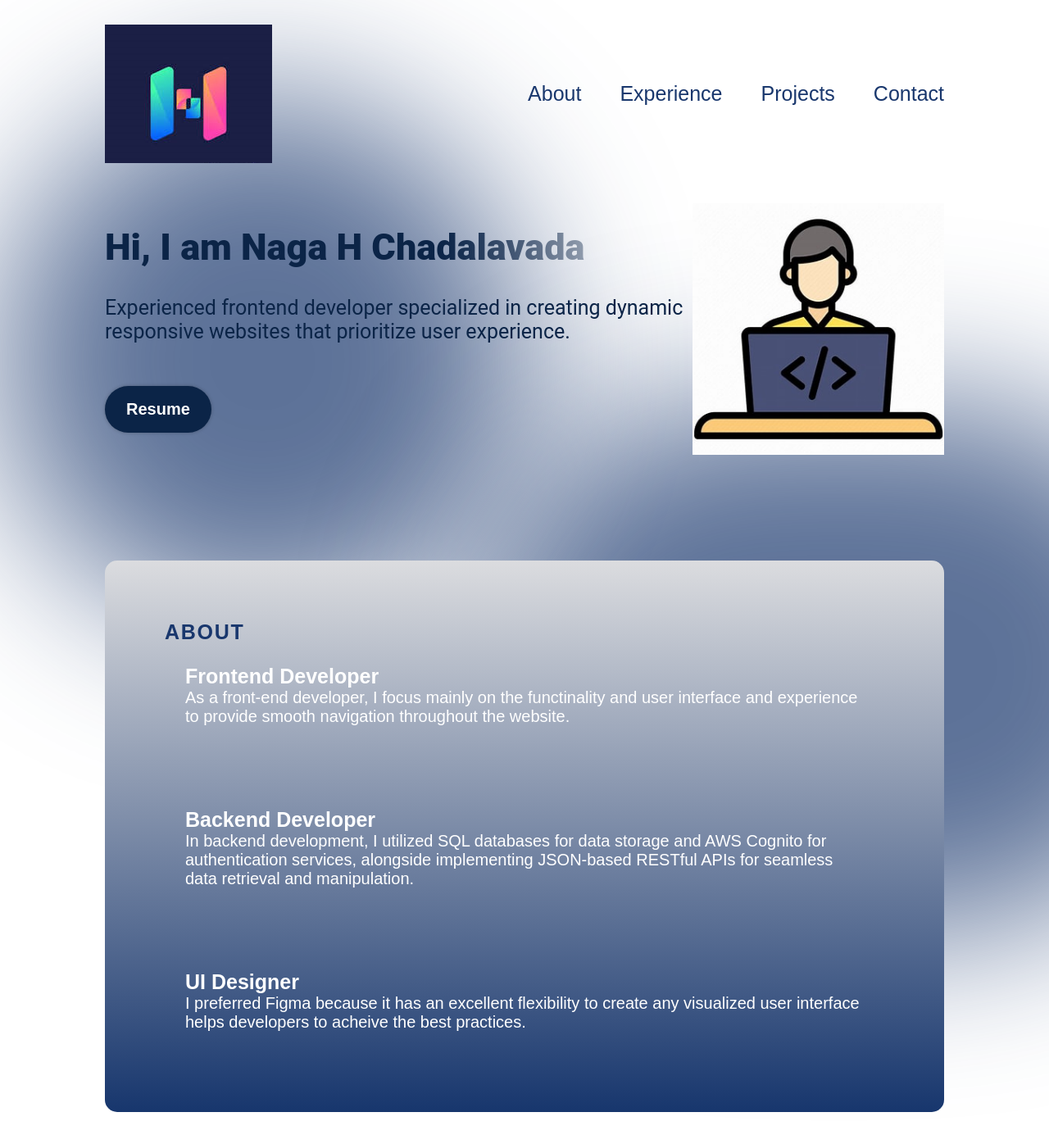
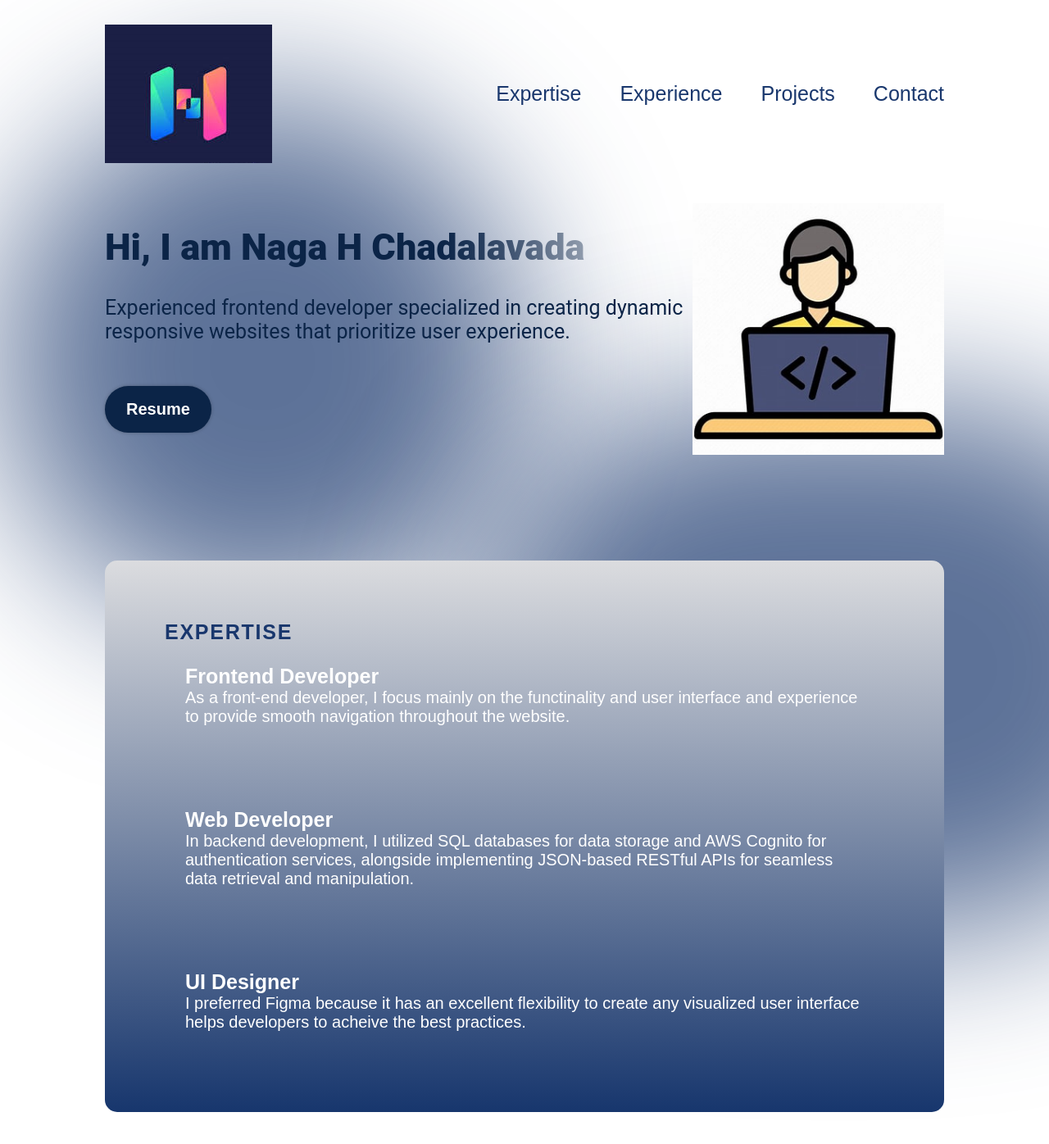
Before and after one commit to Hanu3536/MyPortfolio, a React (Vite) app: page / in a window 1280 px wide. Shown: the top 1396 px of the page at 82% size. Built offline with nearby package versions, Linux system fonts and the light colour scheme.

Commit message:
Navbar changes

```diff
--- a/src/components/About/About.jsx
+++ b/src/components/About/About.jsx
@@ -6,7 +6,7 @@ import { getImageUrl } from "../../utils";
 export const About = () => {
   return (
     <section className={styles.container} id="about">
-      <h2 className={styles.title}>About</h2>
+      <h2 className={styles.title}>Expertise</h2>
       <div className={styles.content}>
         <ul className={styles.aboutItems}>
           <li className={styles.aboutItem}>
@@ -20,7 +20,7 @@ export const About = () => {
           <li className={styles.aboutItem}>
             {/*<img src={getImageUrl("about/serverIcon.png")} alt="Server icon" />*/}
             <div className={styles.aboutItemText}>
-              <h3>Backend Developer</h3>
+              <h3>Web Developer</h3>
               <p>
               In backend development, I utilized SQL databases for data storage and AWS Cognito for authentication services, alongside implementing JSON-based RESTful APIs for seamless data retrieval and manipulation.
               </p>
--- a/src/components/Navbar/Navbar.jsx
+++ b/src/components/Navbar/Navbar.jsx
@@ -27,7 +27,7 @@ export const Navbar = () => {
           onClick={() => setMenuOpen(false)}
         >
           <li>
-            <a href="#about">About</a>
+            <a href="#about">Expertise</a>
           </li>
           <li>
             <a href="#experience">Experience</a>
```
